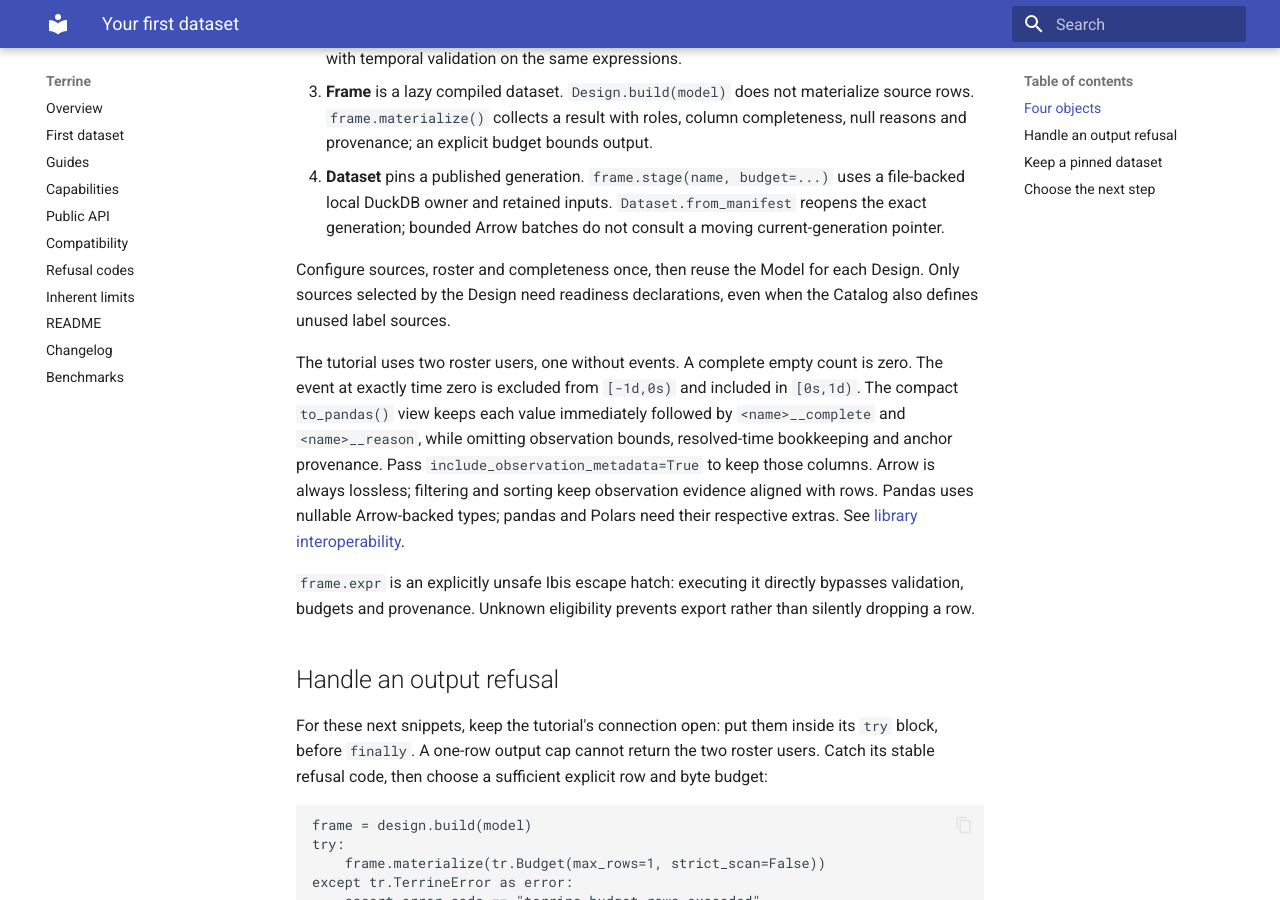
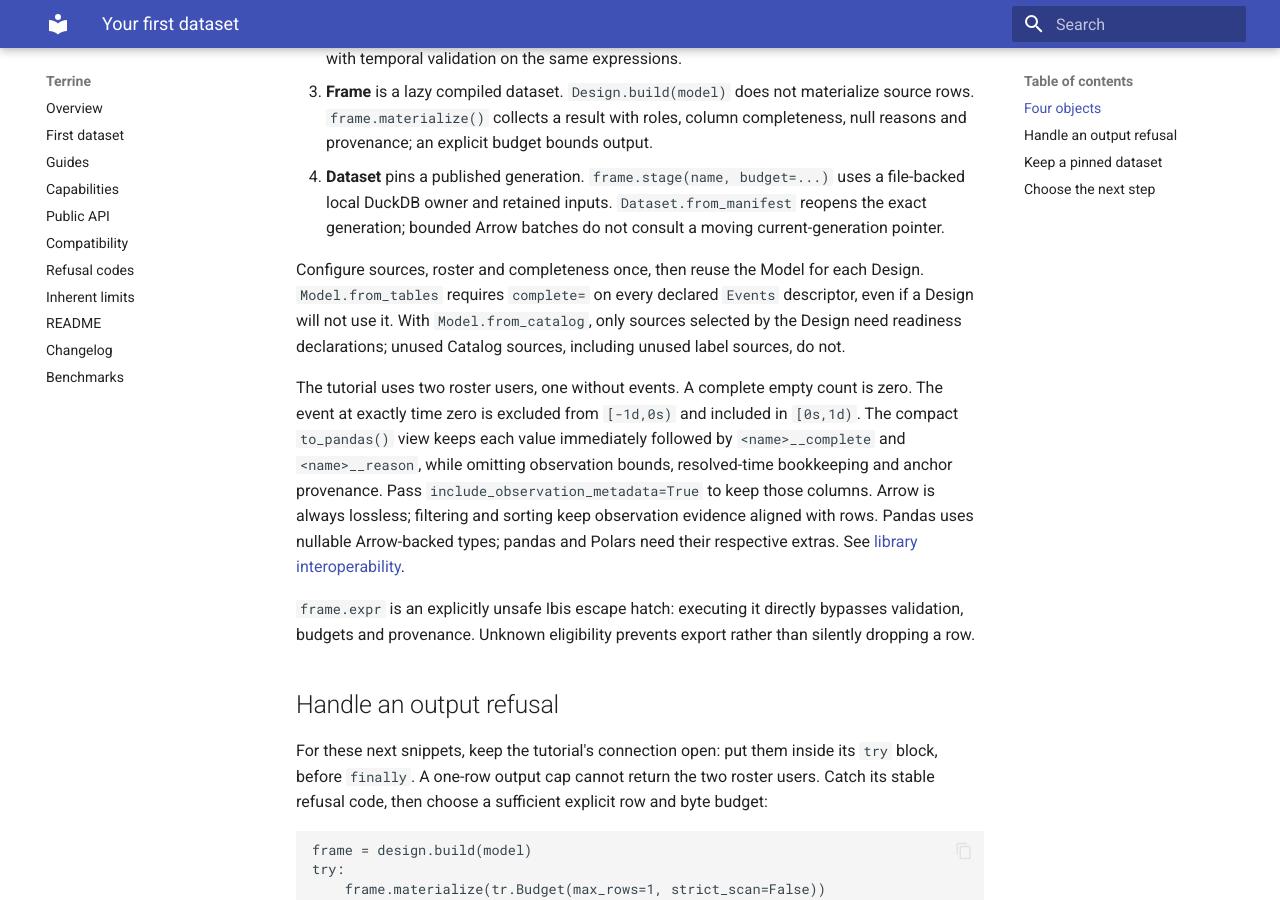
Before and after one commit to kylejcaron/terrine, an MkDocs documentation site: the page built from docs/guides/first-dataset.md, in a window 1280 px wide and 900 px high, scrolled down 1047 px. Built offline with MkDocs 1.6.1 and Material for MkDocs 9.7.7, drawn with Linux system fonts in a browser that asks for light colours.

Commit message:
docs: distinguish table and catalog completeness requirements

```diff
--- a/README.md
+++ b/README.md
@@ -76,7 +76,8 @@
 1. **Choose t0.** Every row has an explicit time zero: fixed, scheduled or event-based.
 2. **Use half-open windows.** `[start, end)` includes the start, excludes the end; offsets are elapsed durations, not calendar dates.
 3. **Features before, outcomes after.** Features and eligibility cannot look beyond the pre-t0 cutoff; outcomes describe follow-up.
-4. **Declare completeness.** `Events.complete` / `Coverage` asserts complete local days; it is never inferred from the latest event. Only selected sources need coverage.
+4. **Declare completeness.** `Model.from_tables` requires `complete=` on every `Events` descriptor; with `Model.from_catalog`, only sources selected by the Design need `Coverage`.
+   Both declare complete local days, never inferred from the latest event.
 5. **Null is not zero.** A complete empty count is zero; unavailable values stay null with `__reason`. Unknown eligibility refuses export rather than silently dropping a row.
 
 ## Supported warehouses
--- a/docs/guides/first-dataset.md
+++ b/docs/guides/first-dataset.md
@@ -34,8 +34,10 @@
    current-generation pointer.
 
 Configure sources, roster and completeness once, then reuse the Model for each
-Design. Only sources selected by the Design need readiness declarations, even
-when the Catalog also defines unused label sources.
+Design. `Model.from_tables` requires `complete=` on every declared `Events`
+descriptor, even if a Design will not use it. With `Model.from_catalog`, only
+sources selected by the Design need readiness declarations; unused Catalog
+sources, including unused label sources, do not.
 
 The tutorial uses two roster users, one without events. A complete empty count
 is zero. The event at exactly time zero is excluded from `[-1d,0s)` and included
```
